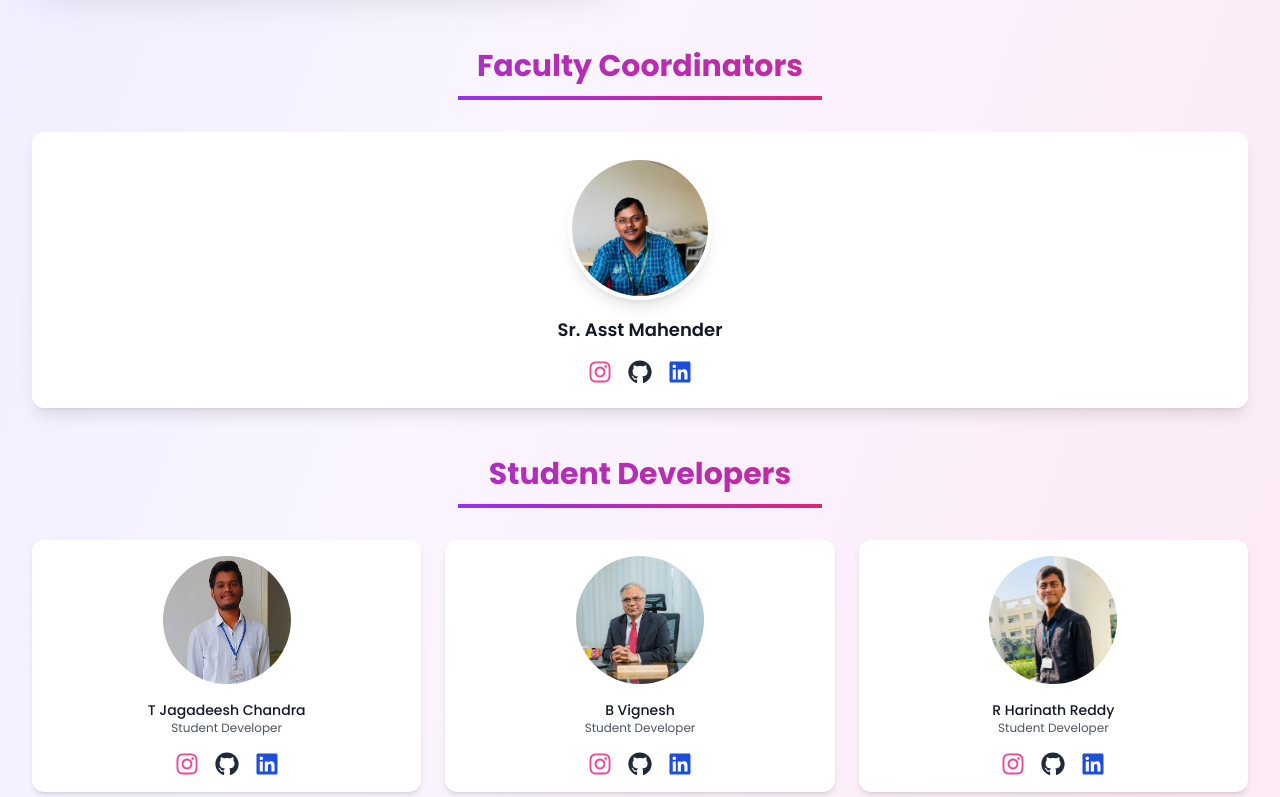
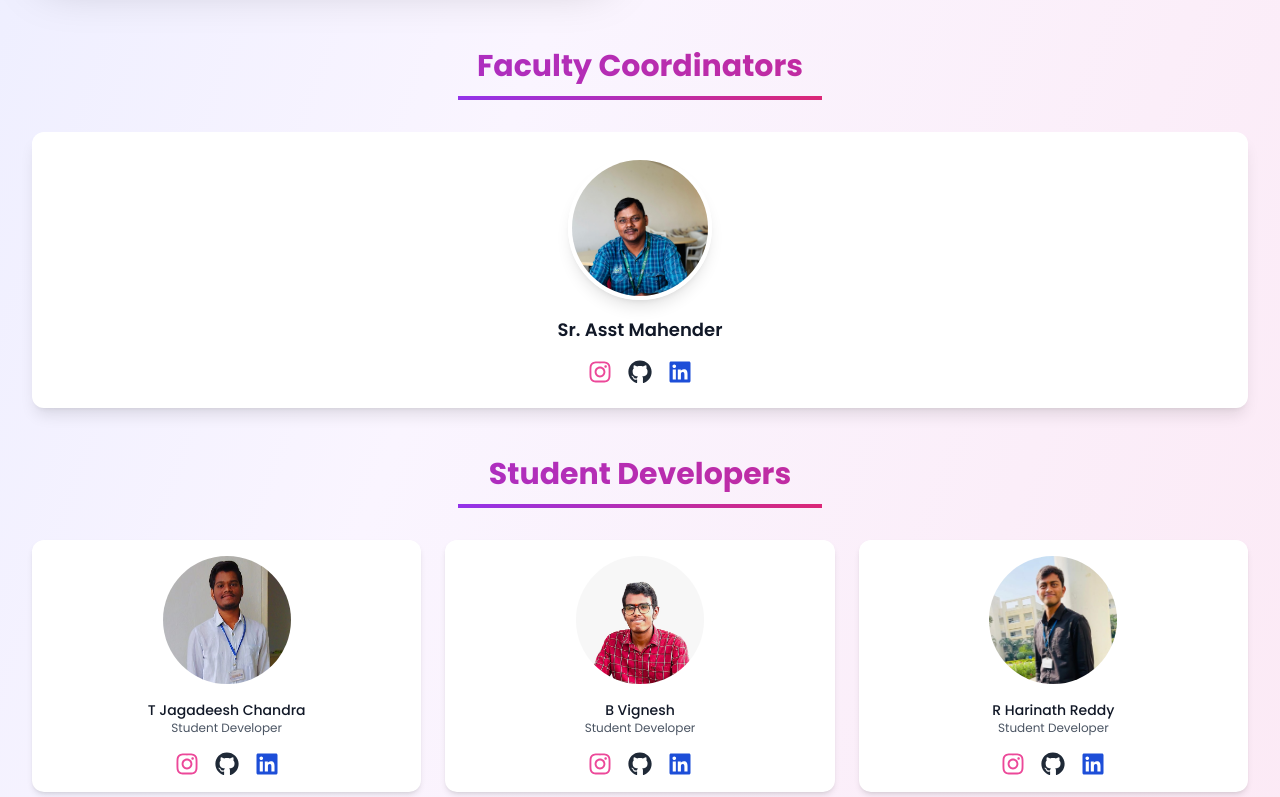
Before and after one commit to Jagadeesh-1314/TLP-Frontend, a React (Vite) app: page /aboutus in a window 1280 px wide. Shown: the part 2000-2797 px from the top of the page. Built offline with nearby package versions, Linux system fonts and the light colour scheme.

Commit message:
rechange of login, added pics in about

```diff
--- a/src/App.tsx
+++ b/src/App.tsx
@@ -75,7 +75,7 @@ function App() {
       children: [
         {
           path: '/',
-          element: <Navigate to='/timer' />,
+          element: <Navigate to='/login' />,
         },
         {
           path: "/change-password",
--- a/src/Pages/AboutUs/AboutUs.tsx
+++ b/src/Pages/AboutUs/AboutUs.tsx
@@ -79,7 +79,7 @@ const studentDevelopers = [
     {
         name: "B Vignesh",
         role: "Student Developer",
-        image: '/principal.png',
+        image: '/vignesh.jpg',
         icon: Code,
         socials: {
             instagram: "https://instagram.com/username1",
@@ -101,7 +101,7 @@ const studentDevelopers = [
     {
         name: "Y Rahul",
         role: "Student Developer",
-        image: '/principal.png',
+        image: '/rahul.jpg',
         icon: Code,
         socials: {
             instagram: "https://instagram.com/username1",
--- a/src/Pages/Login/Login.tsx
+++ b/src/Pages/Login/Login.tsx
@@ -16,16 +16,9 @@ import Axios from "axios";
 import { LoadingContext } from "../../components/Context/Loading";
 import { useAuth } from "../../components/Auth/AuthProvider";
 import { useNavigate } from "react-router-dom";
-import LoginConfetti from "../../components/CountDownAnimations/LoginConfetti";
-import React from "react";
+// import LoginConfetti from "../../components/CountDownAnimations/LoginConfetti";
+// import React from "react";
 
-interface LoginCredentialsProps {
-  username: string;
-  password: string;
-  displayName: string;
-  branch: string;
-  batch: number;
-}
 
 export default function LoginForm() {
   const alert = useContext(AlertContext);
@@ -54,15 +47,15 @@ export default function LoginForm() {
     }
   };
 
-  const [showConfetti, setShowConfetti] = useState(true);
+  // const [showConfetti, setShowConfetti] = useState(true);
 
   // Hide confetti after animation
-  React.useEffect(() => {
-    const timer = setTimeout(() => {
-      setShowConfetti(false);
-    }, 4000);
-    return () => clearTimeout(timer);
-  }, []);
+  // React.useEffect(() => {
+  //   const timer = setTimeout(() => {
+  //     setShowConfetti(false);
+  //   }, 4000);
+  //   return () => clearTimeout(timer);
+  // }, []);
 
 
   const itemVariants = {
@@ -73,7 +66,7 @@ export default function LoginForm() {
   return (
     <div className="h-screen flex justify-center items-center bg-cover relative overflow-hidden"
       style={{ backgroundImage: `url(${Logo})` }}>
-      {showConfetti && <LoginConfetti />}
+      {/* {showConfetti && <LoginConfetti />} */}
 
       {/* Animated particles overlay */}
       {/* <div className="absolute inset-0 bg-black/40 backdrop-blur-sm">
--- a/src/Types/Types.d.ts
+++ b/src/Types/Types.d.ts
@@ -7,6 +7,8 @@ interface LoginCredentialsProps {
   username: string;
   password: string;
   displayName: string;
+  branch: string;
+  batch: number;
 }
 
 
```
Also changed, not shown: public/rahul.jpg (added), public/vignesh.jpg (added).
